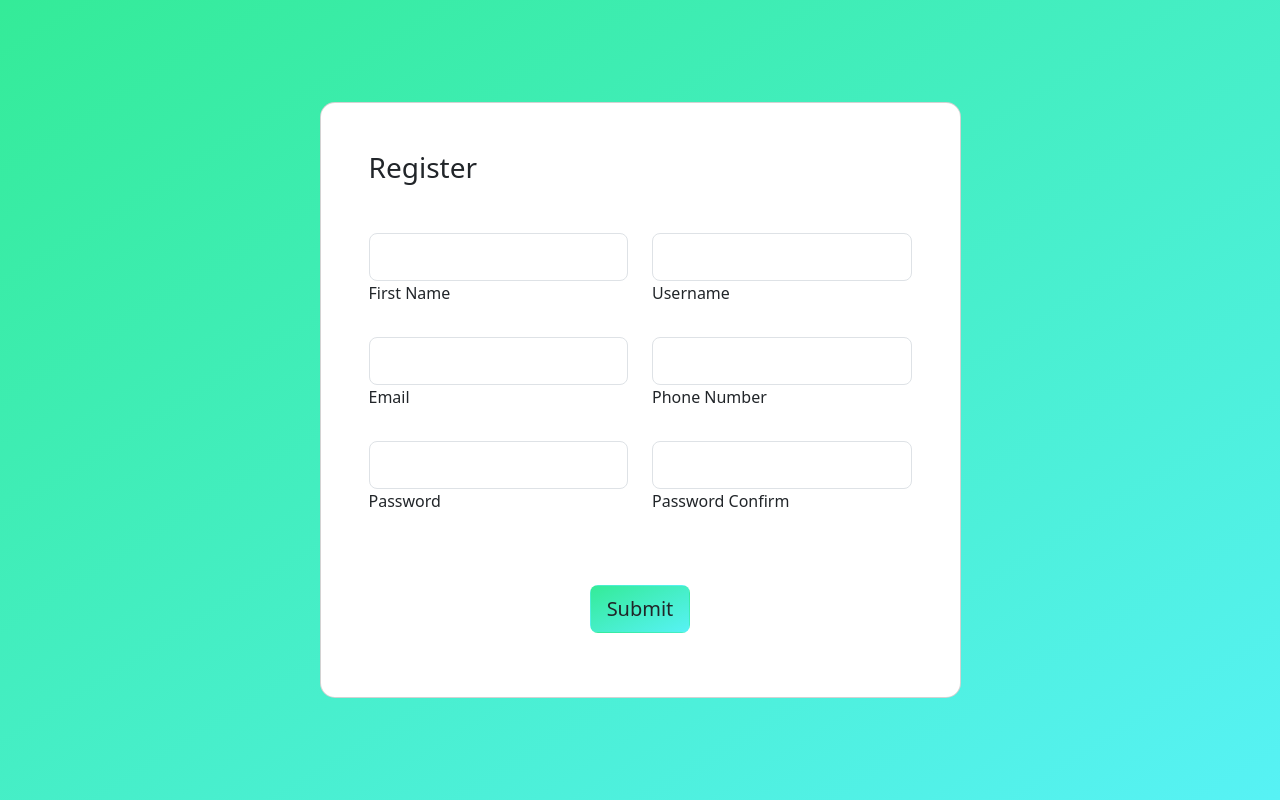
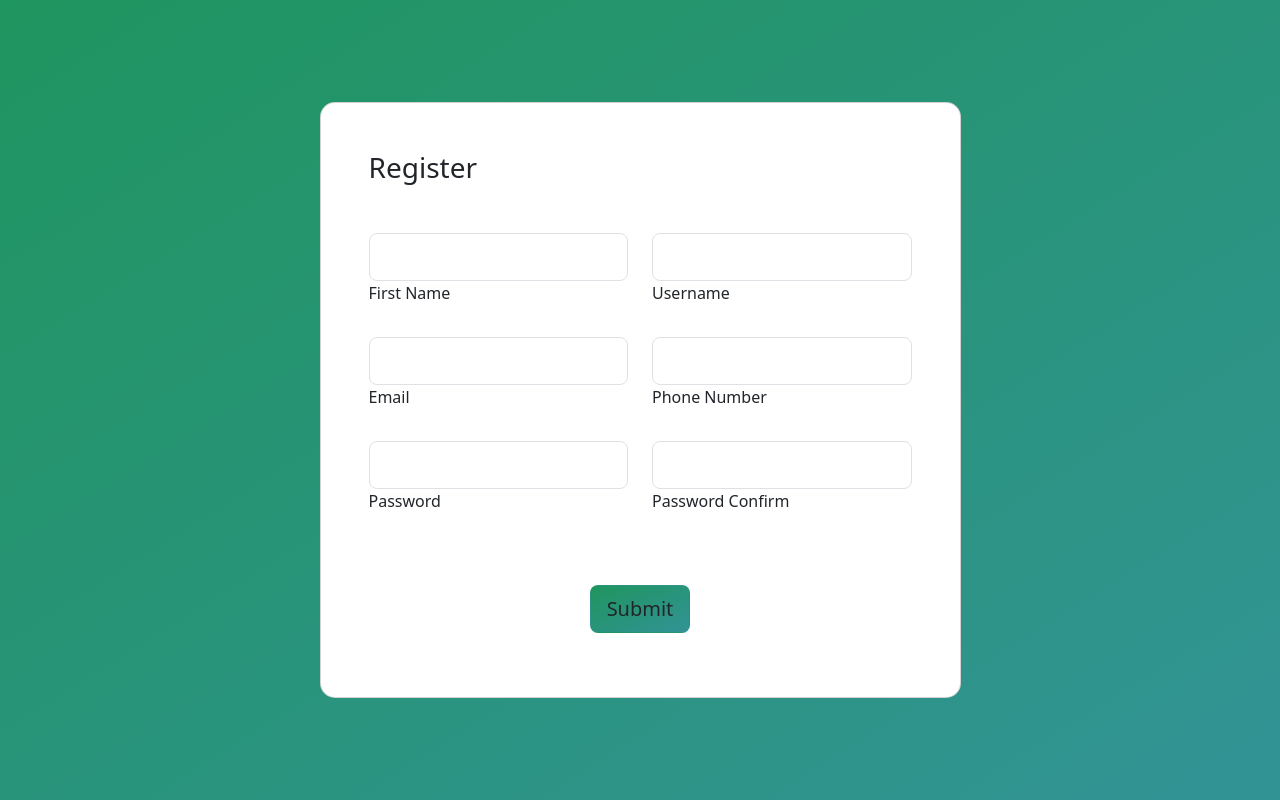
Before and after one commit to JanJan2407/talky, a Flask app: page /register in a window 1280 px wide. Run offline with Flask 3, Linux system fonts and the light colour scheme.

Commit message:
Add files via upload
Fixed background color

```diff
--- a/static/style.css
+++ b/static/style.css
@@ -4,10 +4,10 @@
 background: #34eb98;
 
 /* Chrome 10-25, Safari 5.1-6 */
-background: -webkit-linear-gradient(to bottom right, #34eb98, rgb(87, 242, 245));
+background: -webkit-linear-gradient(to bottom right, #1f955f, rgb(50, 147, 149));
 
 /* W3C, IE 10+/ Edge, Firefox 16+, Chrome 26+, Opera 12+, Safari 7+ */
-background: linear-gradient(to bottom right, #34eb98, rgb(87, 242, 245));
+background: linear-gradient(to bottom right, #1f955f, rgb(50, 147, 149));
 
 filter: brightness(100%);
 }
```
